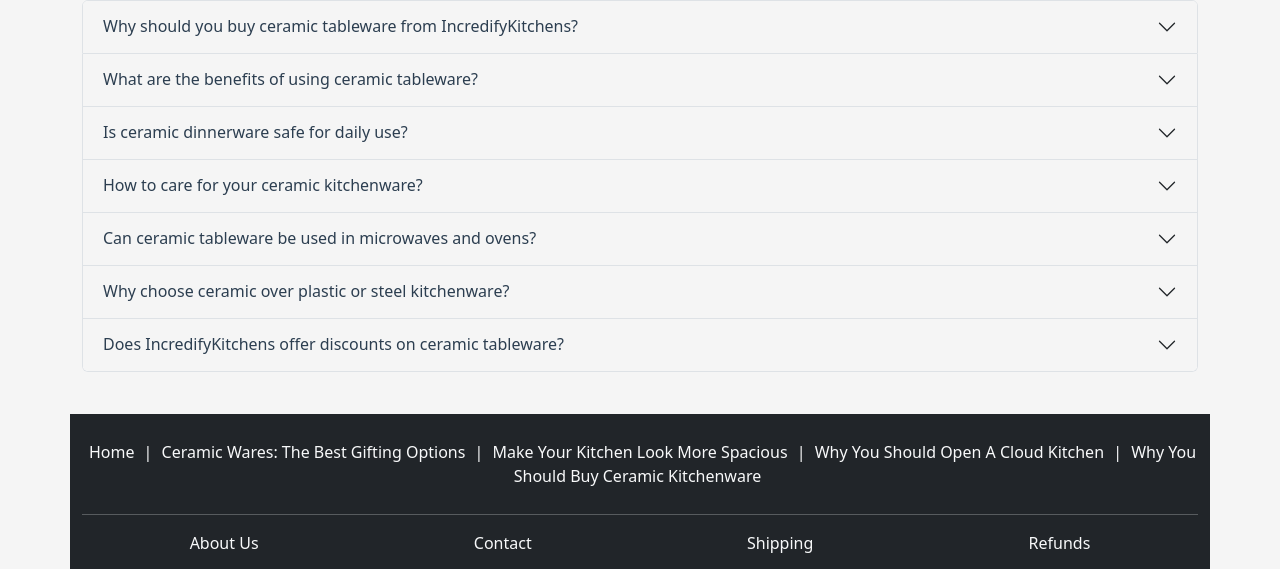
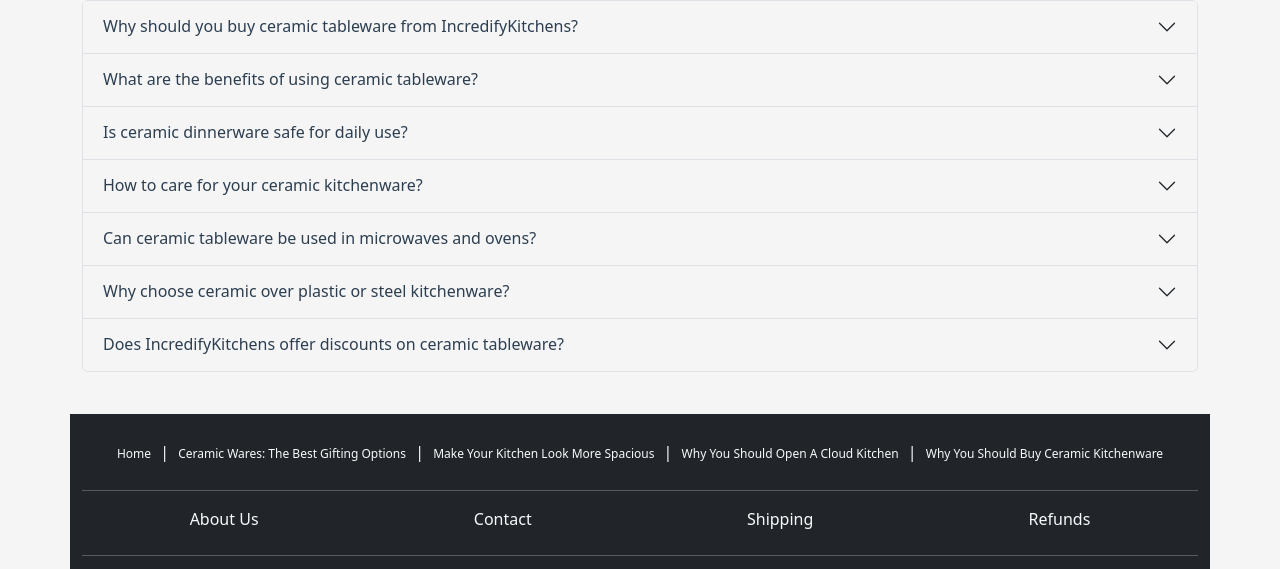
Before and after one commit to incredifykitchens/blogposts, a plain HTML site: page Why_Ceramic_Ware_is_the_best_kitchenware_for_your_home.html in a window 1280 px wide. Shown: the part 5016-5585 px from the top of the page. Drawn offline with nearby package versions, Linux system fonts and the light colour scheme.

Commit message:
Update Why_Ceramic_Ware_is_the_best_kitchenware_for_your_home.html

```diff
--- a/Why_Ceramic_Ware_is_the_best_kitchenware_for_your_home.html
+++ b/Why_Ceramic_Ware_is_the_best_kitchenware_for_your_home.html
@@ -577,7 +577,7 @@
 
       for (const [name, link] of Object.entries(data)) {
         if (link !== currentPage) {
-          links += `<a href="${link}" style="text-decoration: none; color: inherit; margin: 0 5px;">${name}</a> | `;
+          links += `<a href="${link}" style="text-decoration: none; color: inherit; margin: 0 5px;font-size: 0.75rem;">${name}</a> | `;
         }
       }
 
```
